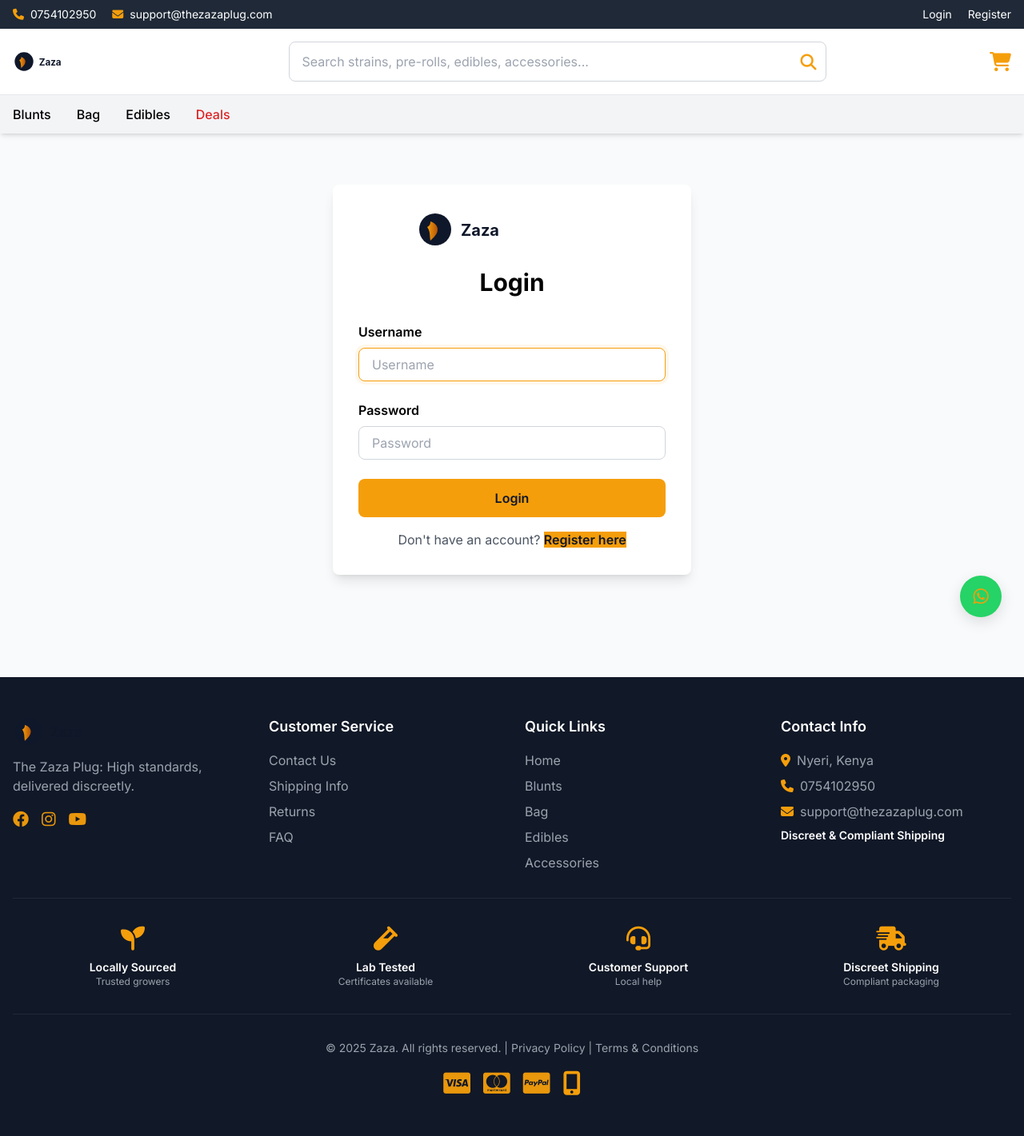
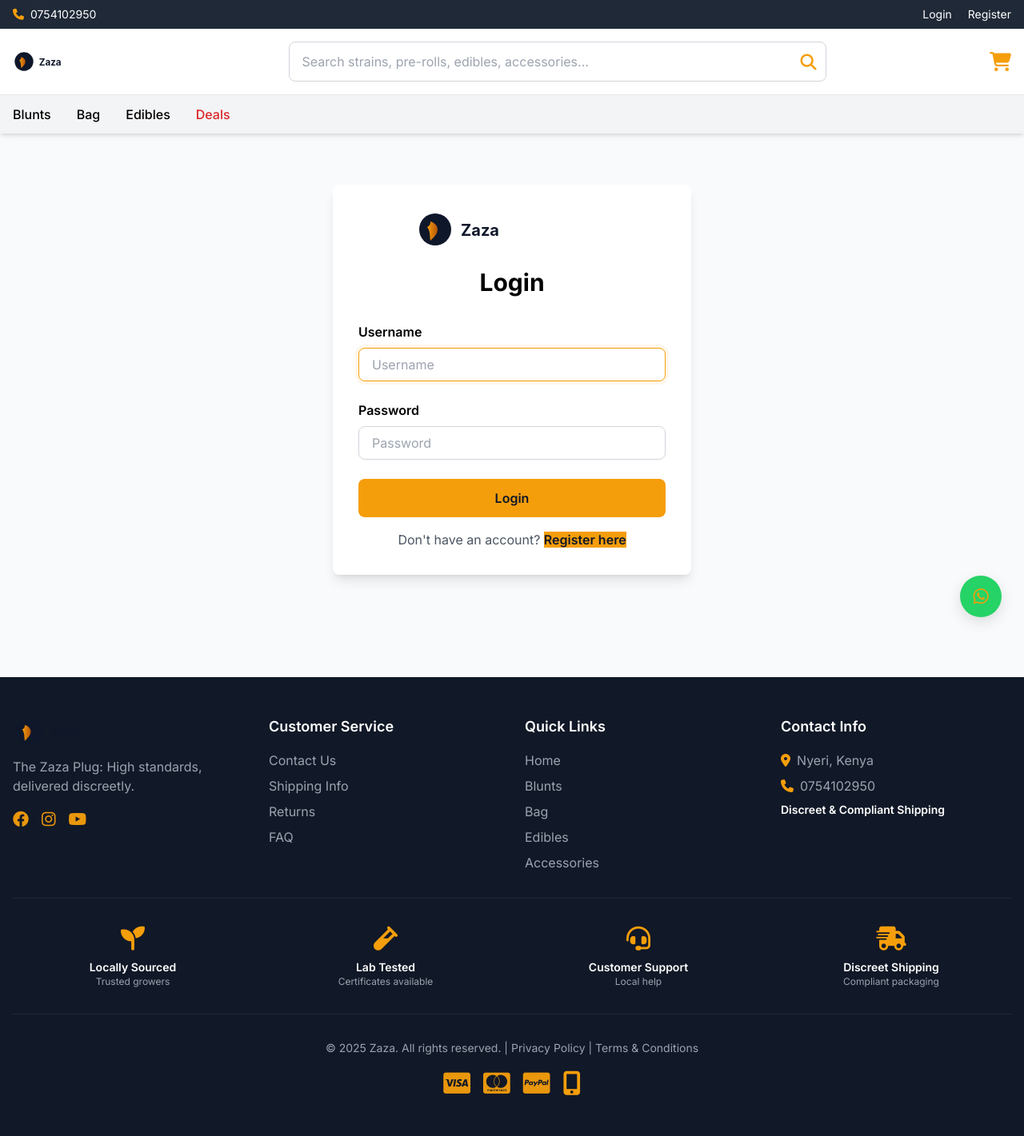
Before and after one commit to mainmesh/Lepstore, a Django app: page /accounts/login/ in a window 1280 px wide. Shown: the whole page at 80% size. Run offline with Django 5.2, Linux system fonts and the light colour scheme; some libraries are stand-ins or nearby versions.

Commit message:
Remove support@thezazaplug.com from header and footer

```diff
--- a/templates/base.html
+++ b/templates/base.html
@@ -62,7 +62,6 @@
             <div class="container mx-auto px-4 flex justify-between items-center">
                 <div>
                     <span class="mr-4"><i class="fas fa-phone mr-2"></i>0754102950</span>
-                    <span><i class="fas fa-envelope mr-2"></i>support@thezazaplug.com</span>
                 </div>
                 <div>
                     {% if user.is_authenticated %}
@@ -215,7 +214,6 @@
                     <ul class="space-y-2 text-gray-400">
                         <li><i class="fas fa-map-marker-alt mr-2"></i>Nyeri, Kenya</li>
                         <li><i class="fas fa-phone mr-2"></i>0754102950</li>
-                        <li><i class="fas fa-envelope mr-2"></i>support@thezazaplug.com</li>
                         <li class="text-sm mt-4">
                             <span class="font-semibold text-white">Discreet & Compliant Shipping</span>
                         </li>
```
